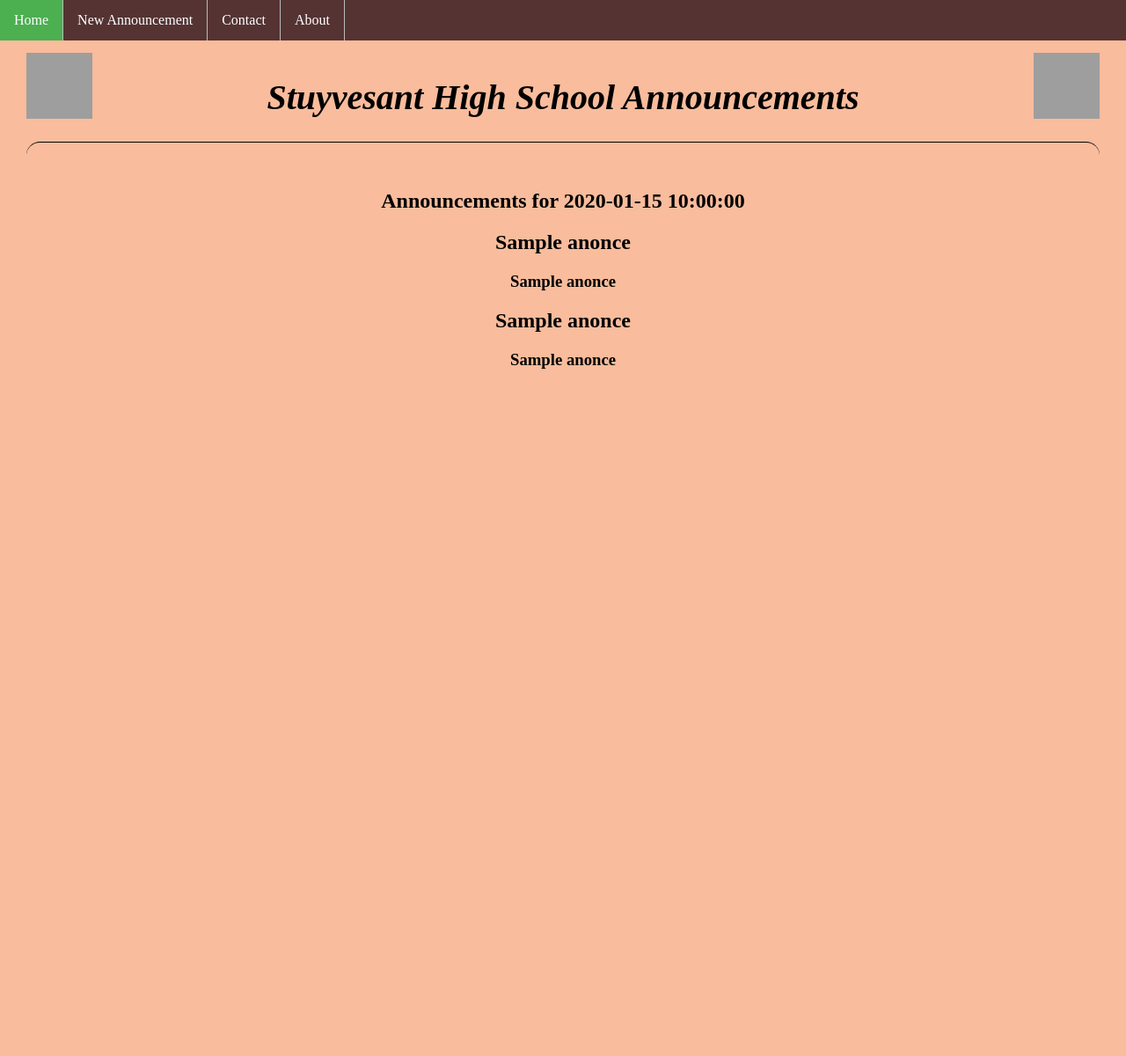
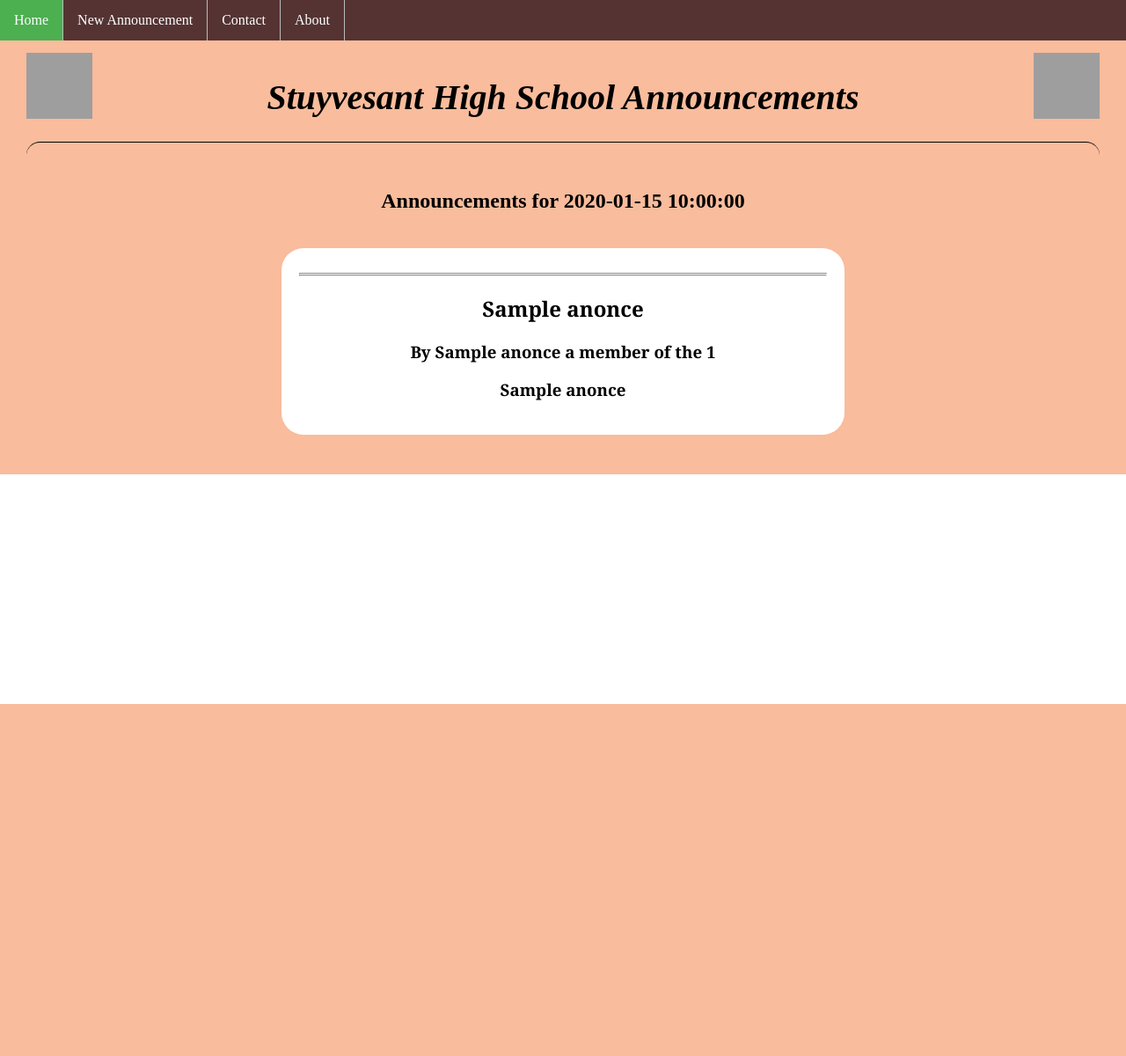
Before and after one commit to hfilosa/boiStory3, a Flask app: template templates/home.html in a window 1280 px wide. Shown: the whole page at 88% size. After the commit the page ends 800 px from the top, so only its background shows below. Run offline with Flask 2, Linux system fonts and the light colour scheme; the template is opened without the code that fills it: most values are stand-ins (such as "Sample title", 1, 10 or a date in 2020); grey boxes are pictures that could not be loaded.

Commit message:
announcement ststyling

```diff
--- a/static/header.css
+++ b/static/header.css
@@ -77,3 +77,16 @@
     background-color: #f9bc9c;
     padding: 20px;
 }
+
+hr.style2 {
+    border-top: 3px double #8c8b8b;
+}
+
+div.announce{
+    max-width:600px;
+    margin:40px auto;
+    background:#fff;
+    border-radius:25px;
+    padding:20px;
+    font-family: Georgia, "Times New Roman", Times, serif;
+}
--- a/templates/home.html
+++ b/templates/home.html
@@ -20,16 +20,18 @@
     <hr class="style-seven">
   </div>
 
-  <div style="text-align: center; padding:5px;background-color:#f9bc9c;height:1000px;">
+  <div style="text-align: center; padding:5px;background-color:#f9bc9c;height:auto;">
     <h2>Announcements for {{todayDate}}</h2>
     {% for a in anonce %}
     <!-- a[3] will give the annoucements title and a[4] will give the short text -->
-    <p>
-      <h2>{{a[1]}}</h2>
-      <h3>{{a[2]}}</h3>
-      <h2>{{a[3]}}</h2>
-      <h3>{{a[4]}}</h3>
-    </p>
+    <div class="announce">
+      <hr class="style2">
+      <p>
+        <h2>{{a[3]}}</h2>
+        <h3>By {{a[1]}} a member of the {{a[0]}}</h3>
+        <h3>{{a[4]}}</h3>
+      </p>
+    </div>
     {% endfor %}
   </div>
 
```
